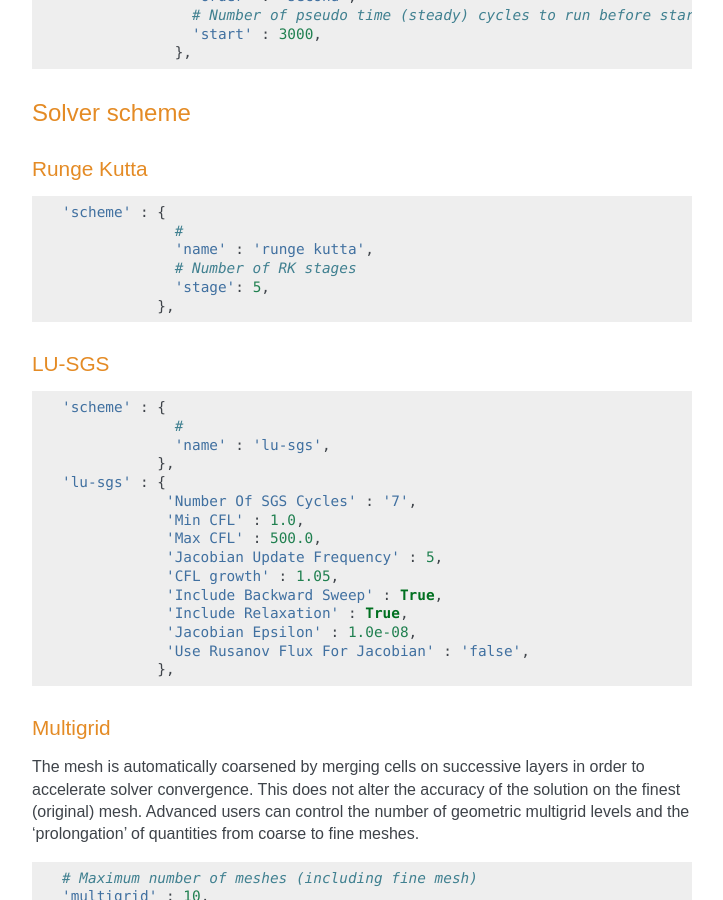
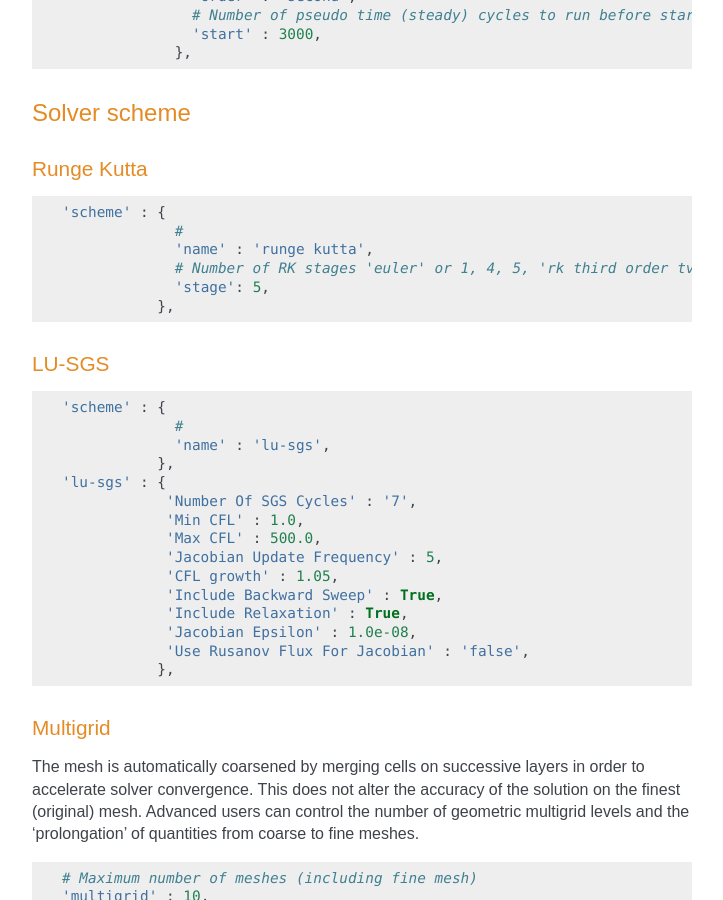
Before and after one commit to zCFD/zCFDguide, a Sphinx documentation site: the page built from docs/source/control-dict.rst, in a window 1280 px wide and 900 px high, scrolled down 2693 px. Shown: the whole window, without its empty margins (388-1111 px from the left). Built offline with Sphinx 7.4.7, drawn with Linux system fonts in a browser that asks for light colours.

Commit message:
Added runge kutta options

```diff
--- a/docs/source/control-dict.rst
+++ b/docs/source/control-dict.rst
@@ -159,7 +159,7 @@ Runge Kutta
     'scheme' : {
                  #
                  'name' : 'runge kutta',
-                 # Number of RK stages
+                 # Number of RK stages 'euler' or 1, 4, 5, 'rk third order tvd'
                  'stage': 5,
                },
 
```
